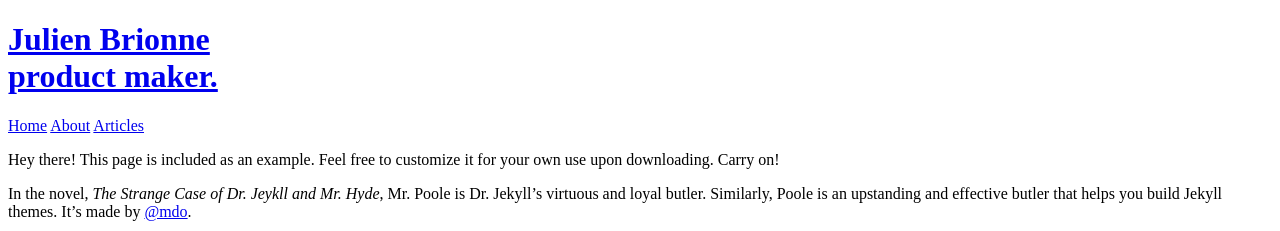
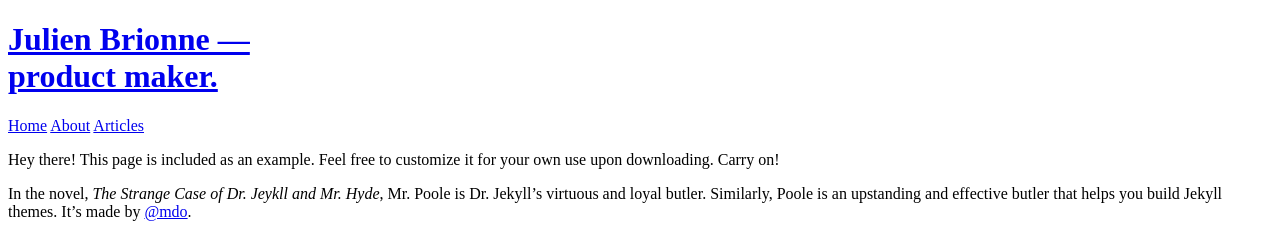
Before and after one commit to Akashrine/jbr-v3, a Jekyll site: the page built from src/about.md, in a window 1280 px wide. Shown: the top 231 px of the page. Built offline with Jekyll 4.4.1, drawn with Linux system fonts in a browser that asks for light colours; some of the changed lines change nothing that is shown.

Commit message:
homework

```diff
--- a/src/_includes/head.html
+++ b/src/_includes/head.html
@@ -12,8 +12,14 @@
       {{ page.title }} &middot; {{ site.title }}
     {% endif %}
   </title>
-<link rel="next" href="{{ site.baseurl }}page2/" />
 
+<link rel="next" href="{{ site.baseurl }}/blog/page2/" />
+<meta name="keywords" content="Julien Brionne, Product Manager, UI developper, Thinker">
+<meta name="description" content="{{ site.description }}">
+<meta name="subject" content="{{site.name}}">
+<meta name="language" content="fr">
+<meta name="robots" content="index,follow">
+<meta name="googlebot" content="index,follow">
     <meta property="og:site_name" content="{{ site.name }}" />
     <meta property="og:type" content="website" />
     <meta property="og:title" content="{{ site.name }}" />
@@ -52,5 +58,10 @@
 
   <!-- RSS -->
   <link rel="alternate" type="application/rss+xml" title="RSS" href="/atom.xml">
+  <!-- Prefetching, preloading, prebrowsing -->
+<link rel="dns-prefetch" href="//julien-brionne.fr/">
+<link rel="preconnect" href="{{site.url}}">
+<link rel="prefetch" href="{{site.url}}">
+<link rel="prerender" href="{{site.url}}">
   {% include ga.html %}
 </head>
--- a/src/_includes/header.html
+++ b/src/_includes/header.html
@@ -1,6 +1,6 @@
 <header class="header{% if page.cover %}" style="background-image: url({{ page.cover }}) {%else%}no-cover{% endif %}" role="banner">
     <div class="container {% if page.cover %} overlay {% endif %}">
-        <h1 class="header__logo upper"><a href="{{site.url}}" title="{{site.name}}" data-letters="Julien Brionne">Julien Brionne<br /><span>product maker.</span></a></h1>
+        <h1 class="header__logo upper"><a href="{{site.url}}" title="{{site.name}}" data-letters="Julien Brionne">Julien Brionne —<br /><span>product maker.</span></a></h1>
         {% include nav.html %}
     </div>
 </header>
```
